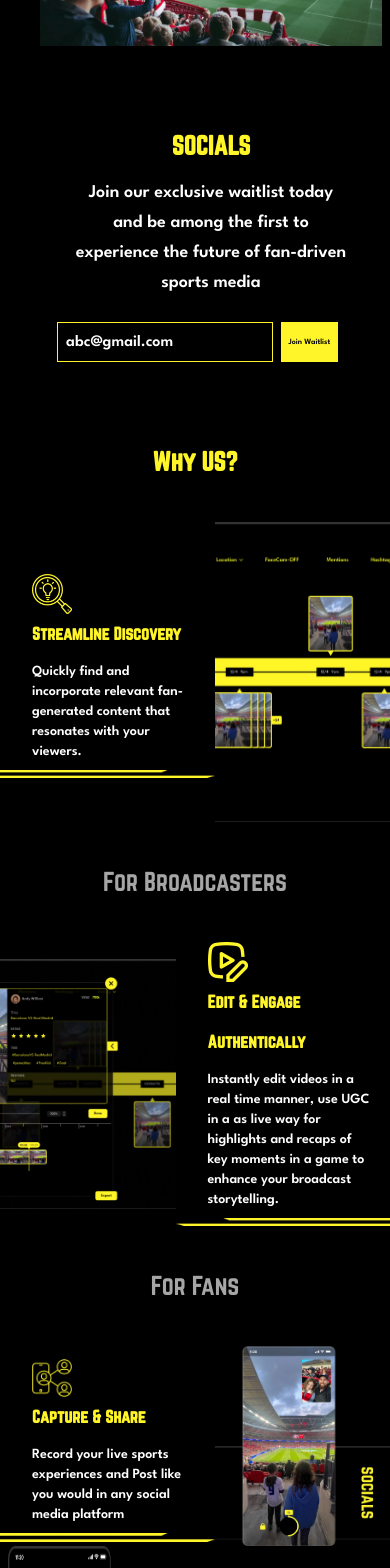
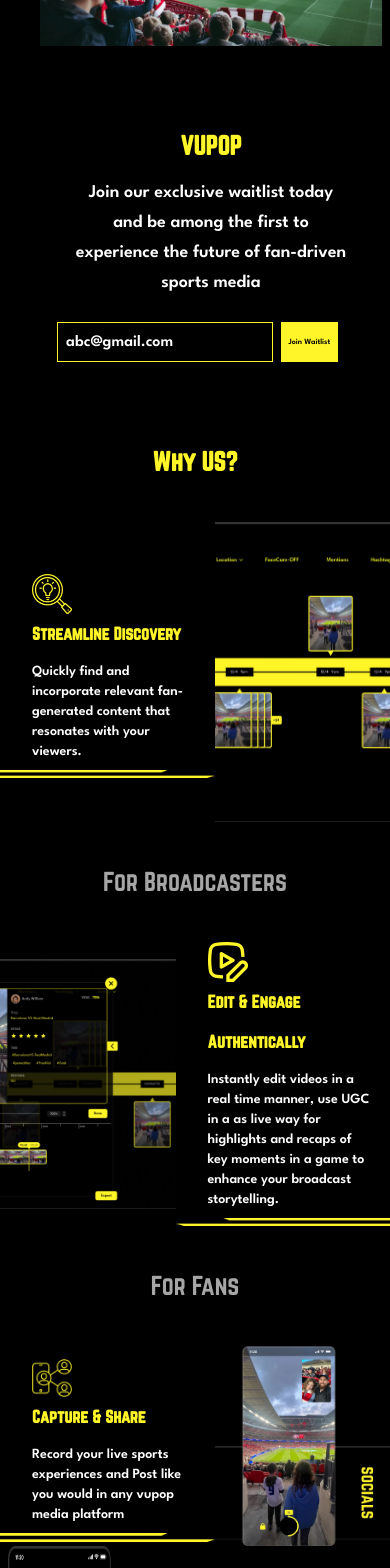
Before and after one commit to webrangesolutions/socials-landing-page, a React (Create React App) app: page / in a window 390 px wide. Shown: the part 1760-3328 px from the top of the page. Built offline with nearby package versions, Linux system fonts and the light colour scheme.

Commit message:
socials -> vupop

```diff
--- a/src/components/Aboutus.jsx
+++ b/src/components/Aboutus.jsx
@@ -55,7 +55,7 @@
         </div>
 
         <div className='w-full flex flex-col mt-64 sm:mt-20 items-center justify-center'>
-        <h1 style={{ fontFamily: 'Norwester' }} className='text-[141px] text-center text-[#FFF528] mb-14 sm:mb-3 xl:text-[111px]  lg:text-[110px] sm:text-2xl md:text-2xl   font-semibold leading-[67px] xl:leading-[67px] lg:leading-[47px]  sm:leading-10 md:leading-10'>SOCIALS</h1>
+        <h1 style={{ fontFamily: 'Norwester' }} className='text-[141px] text-center text-[#FFF528] mb-14 sm:mb-3 xl:text-[111px]  lg:text-[110px] sm:text-2xl md:text-2xl   font-semibold leading-[67px] xl:leading-[67px] lg:leading-[47px]  sm:leading-10 md:leading-10'>VUPOP</h1>
         <p className='font-league-spartan text-[24px]  xl:text-[18px] text-center  text-white mb-14 sm:mb-6 w-[45%] sm:w-[80%] leading-[30px] xl:leading-[30px] xl:w-[50%]'>Join our exclusive waitlist today and be among the first to experience the future of fan-driven sports media
 </p>
 <div className='flex gap-2 w-[45%] xl:w-[40%] sm:w-[90%]'>
--- a/src/components/Contact.jsx
+++ b/src/components/Contact.jsx
@@ -116,7 +116,7 @@
               style={footerStyle}
               className="text-sm sm:mt-4 font-league-spartan text-[#FFF528] sm:text-sm lg:text-sm"
             >
-              Copyright &copy; {new Date().getFullYear()} Socials. All Rights
+              Copyright &copy; {new Date().getFullYear()} Vupop. All Rights
               Reserved.
             </footer>
           </div>
--- a/src/components/Joinus.jsx
+++ b/src/components/Joinus.jsx
@@ -17,8 +17,8 @@
       <p className='font-league-spartan text-[32px] sm:text-lg text-black   text-center w-[70%] leading-[40px] xl:leading-[30px] xl:w-[90%]'>Take the first step towards transforming how sports stories are told and experienced.
 </p>
  <p className='font-league-spartan text-[32px] sm:text-lg text-black mb-20 sm:mb-10 text-center w-[55%] leading-[40px] xl:leading-[30px] xl:w-[90%]'>
-Join Socials today, and contribute to a community that
- values authenticity and rewards Fans for their social content</p>
+Join Vupop today, and contribute to a community that
+ values authenticity and rewards Fans for their vupop content</p>
 
 
 
--- a/src/components/Whyus.jsx
+++ b/src/components/Whyus.jsx
@@ -50,7 +50,7 @@
             <div className='w-[45%] sm:w-[55%] pl-40 sm:pl-8 xl:w-[44%]'>
               <img src={share}  className='sm:w-[40px] sm:h-[40%]'/>
                 <h1 style={{ fontFamily: 'Norwester' }} className='text-[24px] text-[#FFF528] mb-2 xl:text-[24px]  lg:text-2xl sm:text-base md:text-2xl    font-semibold leading-[60px] xl:leading-[50px] lg:leading-[50px]  sm:leading-10 md:leading-10'>Capture & Share</h1>
-               <p className='font-league-spartan text-[20px]  xl:text-[20px] sm:text-sm text-white mb-10 sm:mb-2 w-[54%] sm:w-[90%] leading-[30px] xl:leading-[30px] xl:w-[70%]'>Record your live sports experiences and Post like you would in any social media platform </p>
+               <p className='font-league-spartan text-[20px]  xl:text-[20px] sm:text-sm text-white mb-10 sm:mb-2 w-[54%] sm:w-[90%] leading-[30px] xl:leading-[30px] xl:w-[70%]'>Record your live sports experiences and Post like you would in any vupop media platform </p>
           <img src={line1}  className='absolute   w-[55%] left-0'/>
             </div>
             <div className='w-[55%] xl:w-[55%] sm:w-[45%] h-[932px] sm:h-fit flex justify-end'>
```
